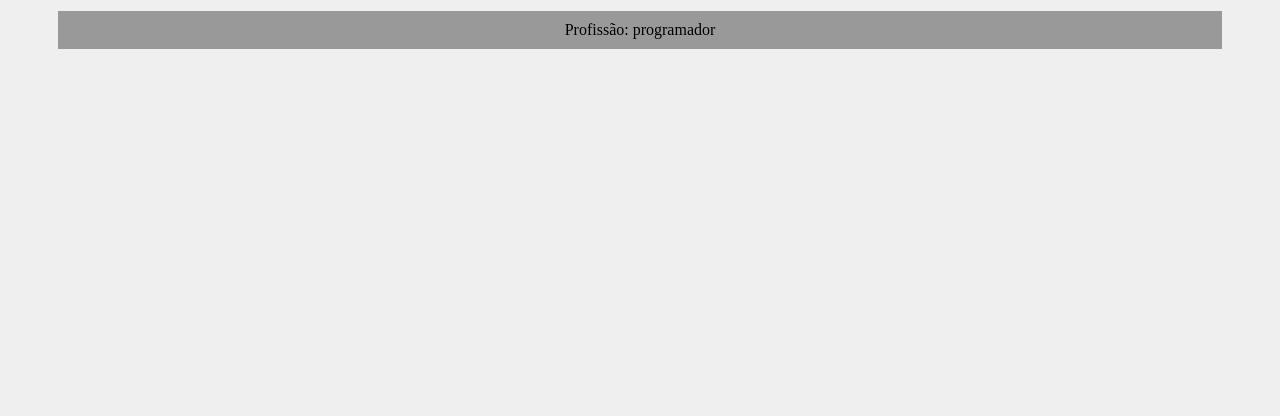
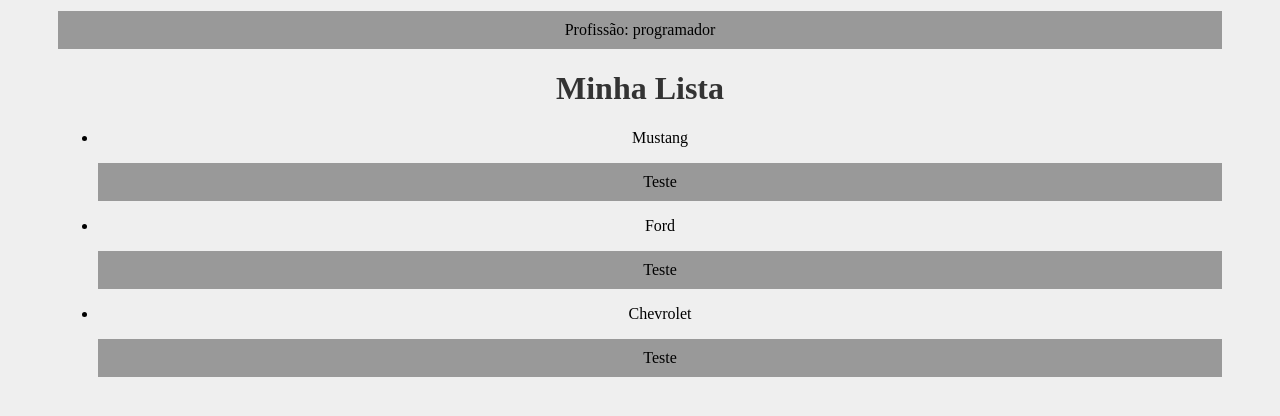
Before and after one commit to duduusxz/pratice-react, a React (Create React App) app in the folder archives/project-react/: page / in a window 1280 px wide. Shown: the part 756-1172 px from the top of the page. Before the commit the page ends 879 px from the top, so only its background shows below. Built offline with nearby package versions, Linux system fonts and the light colour scheme.

Commit message:
Usando react fragment no jsx (react).

```diff
--- a/archives/project-react/src/App.jsx
+++ b/archives/project-react/src/App.jsx
@@ -3,6 +3,7 @@
 import SayMyName from './components/SayMyName'
 import Pessoa from './components/Pessoa'
 import Frase from './components/Frase'
+import List from './components/List'
 
 function App() {
 
@@ -15,6 +16,7 @@
       <SayMyName nome='Dom Pedro' />
       <SayMyName nome={nome} />
       <Pessoa nome='Miguel' idade='22' profissao='programador' foto='https://encrypted-tbn3.gstatic.com/images?q=tbn:ANd9GcSMfPVWnPAr3h5M9quC_q8wGg8WbonDm_ljUrcDE-BJKBBg3evm1p8LEA8Z8_PouhDtvdaeimGWUz1vxVo1n0P7x1JPCAqp9524vMtEm39J'/>
+      <List />
     </div>
   );
 }
--- /dev/null
+++ b/archives/project-react/src/components/Item.jsx
@@ -0,0 +1,10 @@
+function Item(props){
+    return (
+        <>
+            <li>{props.marca}</li>
+            <p>Teste</p>
+        </>
+    )
+}
+
+export default Item
--- /dev/null
+++ b/archives/project-react/src/components/List.jsx
@@ -0,0 +1,16 @@
+import Item from './Item'
+
+function List(){
+    return (
+        <>
+            <h1>Minha Lista</h1>
+            <ul>
+                <Item marca="Mustang"/>
+                <Item marca="Ford"/>
+                <Item marca="Chevrolet"/>
+            </ul>
+        </>
+    )
+}
+
+export default List
--- a/archives/project-react/src/index.css
+++ b/archives/project-react/src/index.css
@@ -1,5 +1,6 @@
 body{
   padding: 50px;
+  padding-bottom: 500px;
   background-color: #efefef;
 }
 
```
